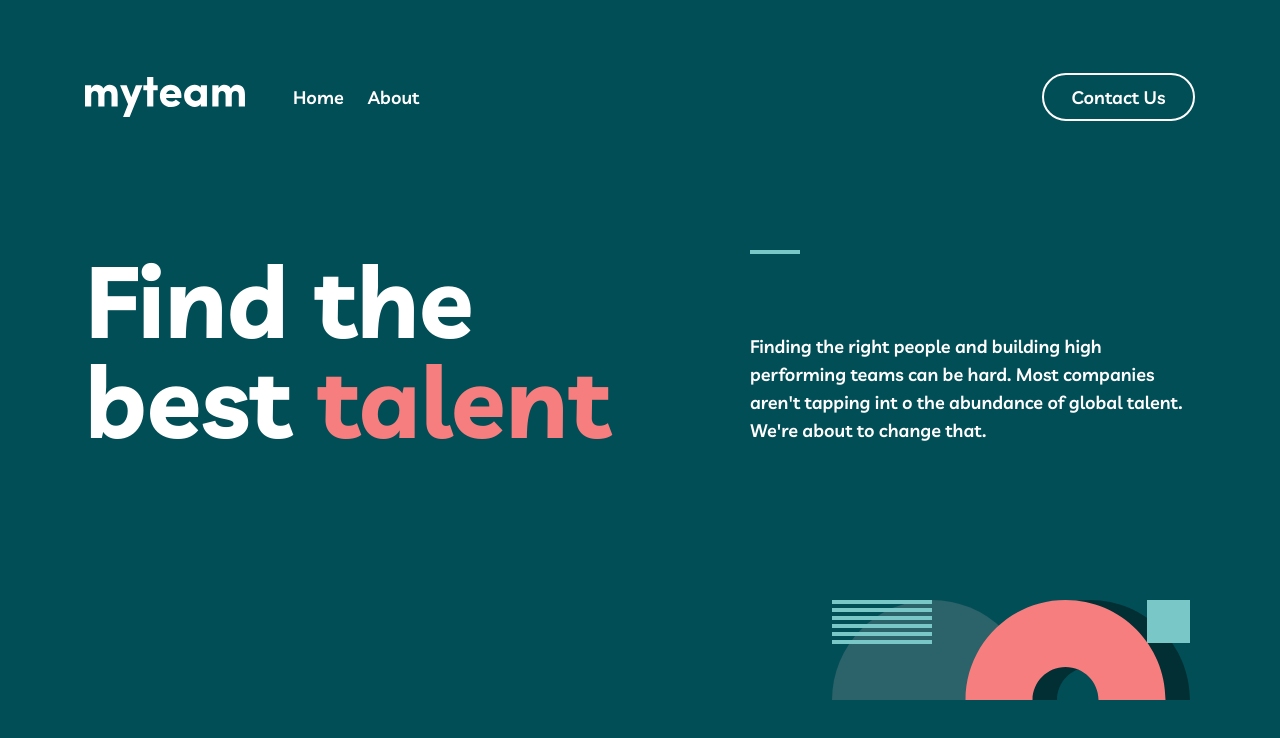
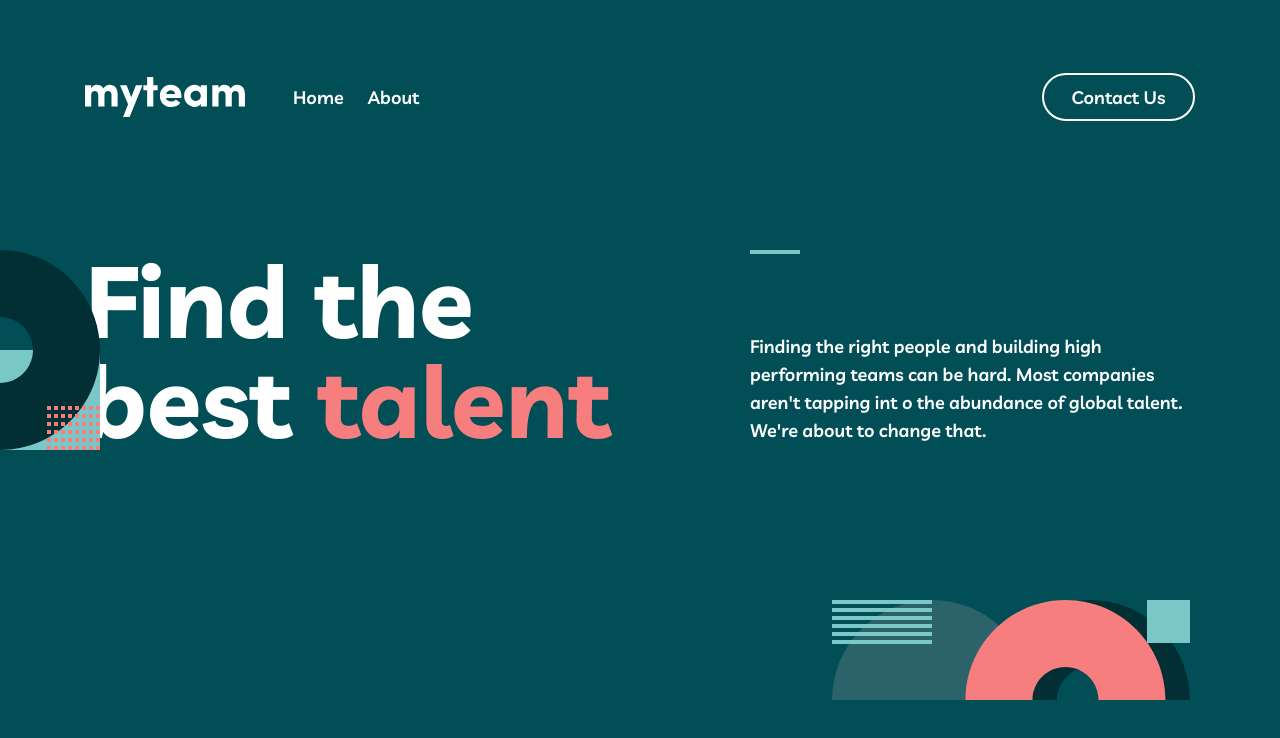
Before and after one commit to vanderms/my-team-multipage-website, a React (Vite) app: page / in a window 1280 px wide. Shown: the top 738 px of the page. Built offline with nearby package versions, Linux system fonts and the light colour scheme.

Commit message:
feat: implement hero section responsive design

```diff
--- a/src/components/sections/hero/hero.tsx
+++ b/src/components/sections/hero/hero.tsx
@@ -5,7 +5,9 @@ export default function HeroSection() {
   return (
     <section aria-labelledby={title} className="mt-20  md:mt-[7rem] xl:mt-[8.0625rem]">
       <div className="relative outer-container pb-[12.5rem] md:pb-[16rem] xl:pb-[15.625rem]">
-        <div className="hero-side-pattern"></div>
+        <div className="hero-side-pattern-wrapper">
+          <div className="hero-side-pattern"></div>
+        </div>
         <div className="hero-bottom-pattern"></div>
         <div
           className={`inner-container grid grid-cols-1 gap-5 md:gap-6 xl:grid-cols-[1fr,27.8125rem]`}
--- a/src/index.css
+++ b/src/index.css
@@ -182,7 +182,26 @@
     }
   }
 
-  .hero-side-pattern {
+  .hero-side-pattern-wrapper {
     @apply hidden;
   }
+
+  @media screen(xl) {
+    .hero-side-pattern-wrapper {
+      @apply block absolute left-0 top-0 overflow-hidden;
+      width: 6.25rem;
+    }
+
+    .hero-side-pattern {
+      @apply w-full;
+      padding-bottom: 200%;
+    }
+
+    .hero-side-pattern::before {
+      @apply absolute h-full top-0 right-0 block bg-no-repeat bg-center bg-contain;
+      content: "";
+      width: 200%;
+      background-image: url(/patterns/bg-pattern-home-1.svg);
+    }
+  }
 }
```
